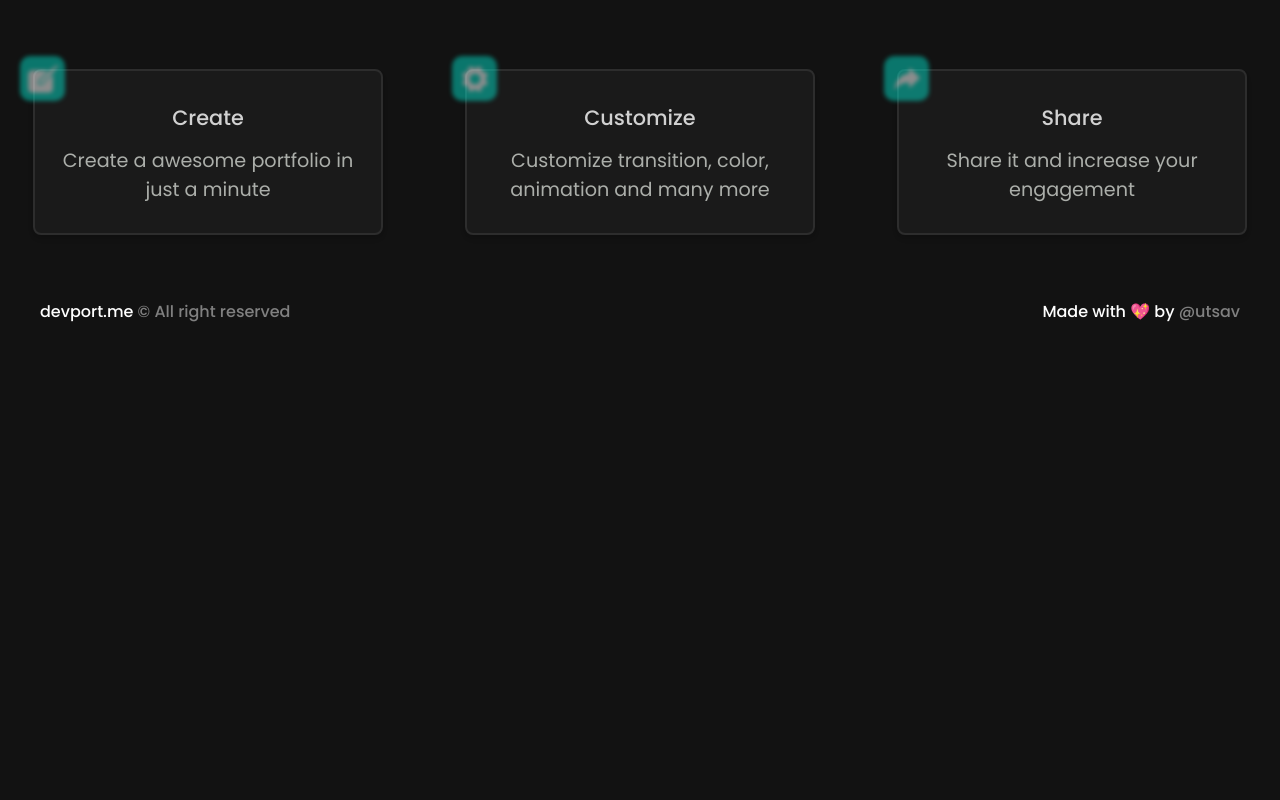
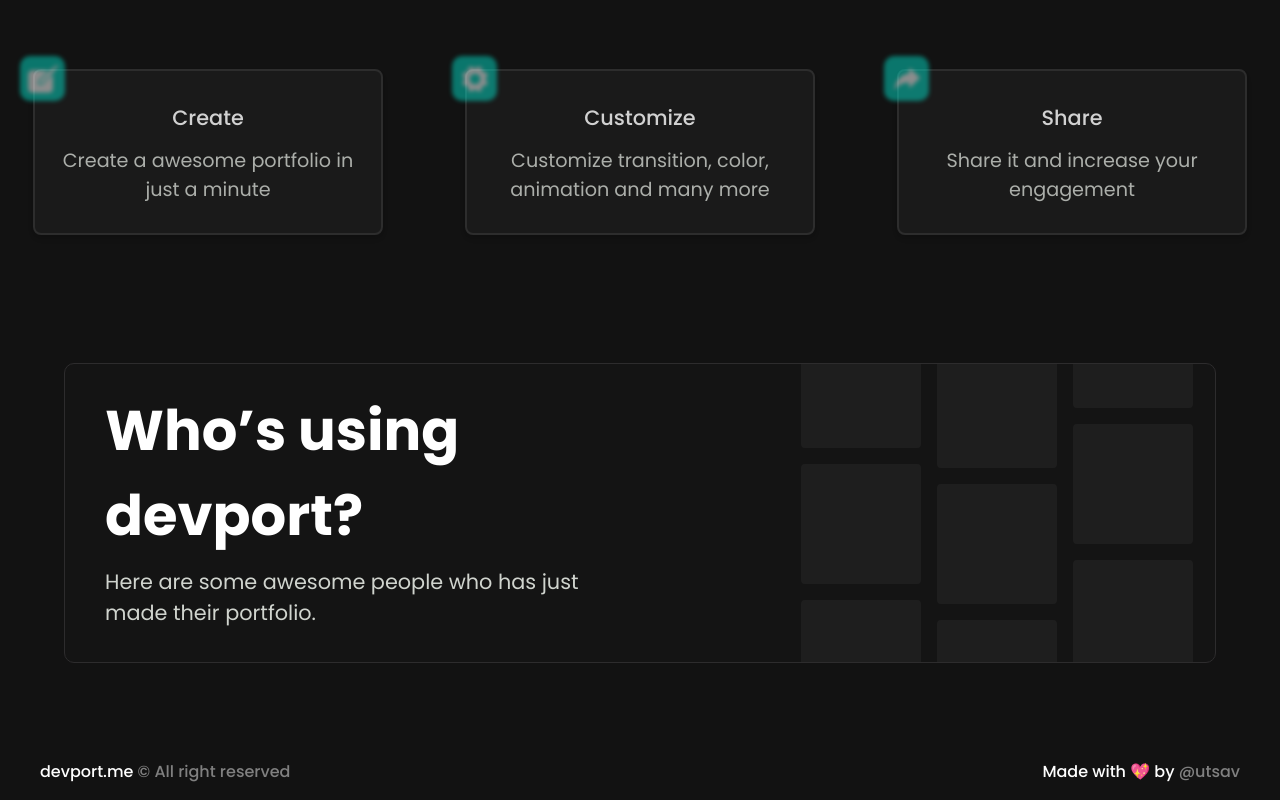
Before and after one commit to utsavdotdev/portfolio-maker, a React (Vite) app in the folder client/: page / in a window 1280 px wide. Shown: the part 882-1682 px from the top of the page. Before the commit the page ends 1222 px from the top, so only its background shows below. Built offline with nearby package versions, Linux system fonts and the light colour scheme.

Commit message:
who section coded

```diff
--- a/client/src/css/pages/Hero.module.css
+++ b/client/src/css/pages/Hero.module.css
@@ -149,23 +149,96 @@
   opacity: 0.5;
   transition: 0.3s;
 }
-.feature:hover .icon{
+.feature:hover .icon {
   filter: blur(0px);
   opacity: 1;
 }
-.feature_title{
+.feature_title {
   font-size: 1.3rem;
   font-weight: 500;
   color: var(--white);
   opacity: 0.8;
 }
-.feature_des{
+.feature_des {
   font-size: 1.2rem;
   color: var(--gray-text);
   opacity: 0.8;
   text-align: center;
   margin-top: -0.5rem;
-
+}
+/* who's is using styling*/
+.who_con {
+  display: flex;
+  justify-content: center;
+  align-items: center;
+  flex-direction: column;
+  padding: 5rem 0;
+}
+.who {
+  width: 90%;
+  border: 1px solid #2d2c2d;
+  height: fit-content;
+  background-color: #141414;
+  border-radius: 10px;
+  display: flex;
+  justify-content: space-between;
+  padding: 1.5rem 2.5rem;
+  height: 300px;
+  overflow: hidden;
+  position: relative;
+}
+.who_left {
+  display: flex;
+  flex-direction: column;
+  gap: 0.5rem;
+  width: 50%;
+}
+.who_title {
+  font-size: 3.5rem;
+  font-weight: 700;
+  color: var(--white);
+}
+.who_des {
+  font-size: 1.3rem;
+  color: var(--gray-text);
+}
+.who_right {
+  width: 35%;
+  display: flex;
+  gap: 2rem;
+  position: relative;
+}
+.who_column1 {
+  /* border: 1px solid red; */
+  position: absolute;
+  display: flex;
+  flex-direction: column;
+  gap: 1rem;
+  top: -60px;
+  left: 0;
+}
+.who_column2 {
+  position: absolute;
+  display: flex;
+  flex-direction: column;
+  gap: 1rem;
+  top: -40px;
+  left: calc(1rem + 120px);
+}
+.who_column3 {
+  position: absolute;
+  display: flex;
+  flex-direction: column;
+  gap: 1rem;
+  top: -100px;
+  left: calc(1rem + 120px + 120px + 1rem);
+}
+.who_img {
+  width: 120px;
+  height: 120px;
+  border-radius: 4px;
+  overflow: hidden;
+  background-color: #1e1e1e;
 }
 
 /* Responsive media query for 1180px less device */
--- a/client/src/pages/Hero.jsx
+++ b/client/src/pages/Hero.jsx
@@ -9,10 +9,7 @@
     <>
       <div className={styles.hero_container}>
         <div className={styles.hero_content}>
-          <div
-            className={styles.left_content}
-            id="fadein"
-          >
+          <div className={styles.left_content} id="fadein">
             <div className={styles.hero_title}>
               <div>
                 Introducing{" "}
@@ -68,6 +65,51 @@
           </div>
         </div>
       </div>
+      <div className={styles.who_con}>
+        <div className={styles.who}>
+          <div className={styles.who_left}>
+            <span className={styles.who_title}>Who’s using <br/>devport?</span>
+            <span className={styles.who_des}>
+              Here are some awesome people who has just made their portfolio.
+            </span>
+          </div>
+          <div className={styles.who_right}>
+            <div className={styles.who_column1}>
+              <div className={styles.who_img}>
+
+              </div>
+              <div className={styles.who_img}>
+
+              </div>
+              <div className={styles.who_img}>
+
+              </div>
+            </div>
+            <div className={styles.who_column2}>
+              <div className={styles.who_img}>
+
+              </div>
+              <div className={styles.who_img}>
+
+              </div>
+              <div className={styles.who_img}>
+
+              </div>
+            </div>
+            <div className={styles.who_column3}>
+              <div className={styles.who_img}>
+
+              </div>
+              <div className={styles.who_img}>
+
+              </div>
+              <div className={styles.who_img}>
+
+              </div>
+            </div>
+          </div>
+        </div>
+      </div>
     </>
   );
 };
--- a/client/src/pages/Portfolio.jsx
+++ b/client/src/pages/Portfolio.jsx
@@ -44,7 +44,7 @@
         </div>
       </div>
       <div className={styles.credit}>
-        <a href="https://devport.me">
+        <a href="https://devport.me" target={"_blank"}>
           <span>Powered by Devport</span>
         </a>
       </div>
```
Also changed, not shown: 1 other file (tests, documents, lock files or other folders).
